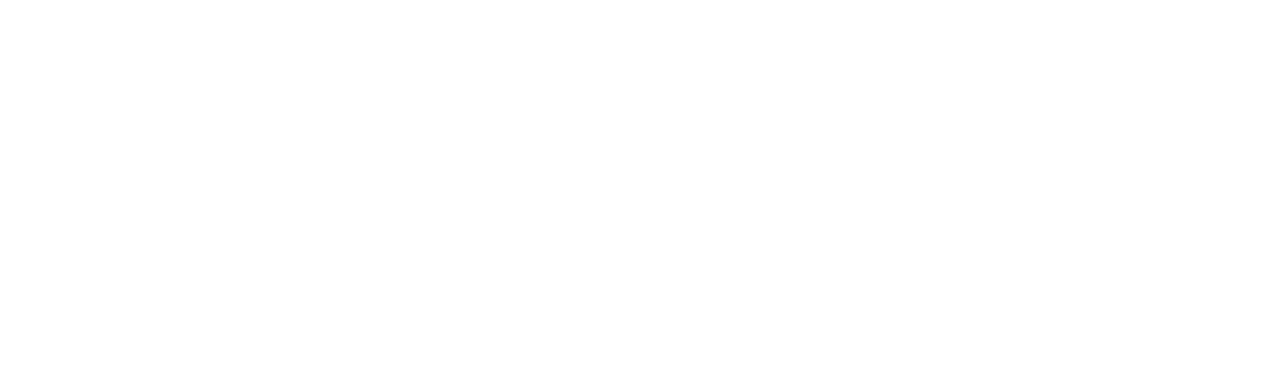
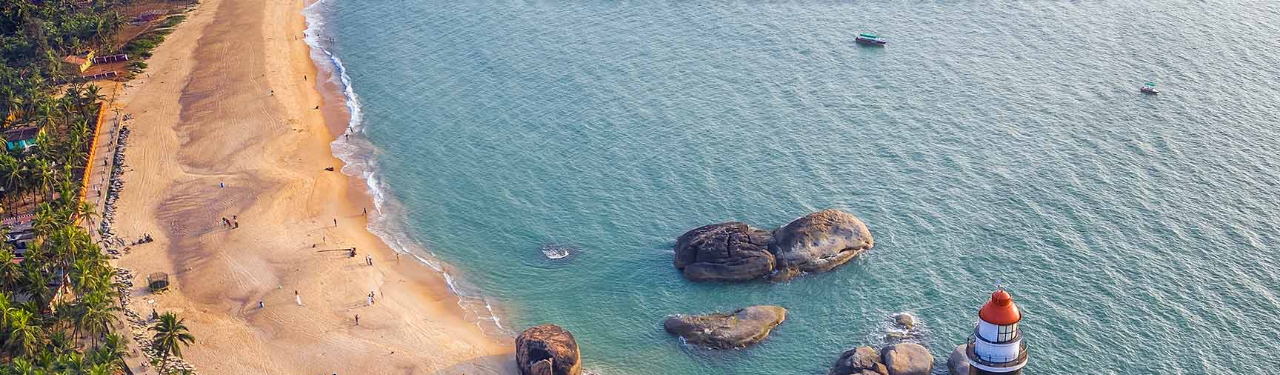
Before and after one commit to GouthamShiv/webstash-05, a plain HTML site: page app/index.html in a window 1280 px wide. Shown: the top 375 px of the page. Drawn offline with Linux system fonts and the light colour scheme.

Commit message:
webstash-05 - completed

```diff
--- a/app/index.html
+++ b/app/index.html
@@ -11,7 +11,8 @@
     <title>Blurry Loading</title>
 </head>
 <body>
-    <h1>Project Starter</h1>
+    <section class="bg"></section>
+    <div class="loading-text">0%</div>
     <script src="script.js"></script>
 </body>
 </html>
--- a/app/script.js
+++ b/app/script.js
@@ -0,0 +1,20 @@
+const img = document.querySelector(".bg");
+const loadText = document.querySelector(".loading-text");
+
+let load = 0;
+let timer = setInterval(blurring, 40);
+
+function blurring() {
+    load++;
+    if (load > 99) {
+        clearInterval(timer);
+    }
+    loadText.innerHTML = `${load}%`;
+    loadText.style.opacity = scale(load, 0, 100, 1, 0);
+    img.style.filter = `blur(${scale(load, 0, 100, 75, 0)}px)`;
+}
+
+// https://stackoverflow.com/questions/10756313/javascript-jquery-map-a-range-of-numbers-to-another-range-of-numbers
+function scale (number, inMin, inMax, outMin, outMax) {
+    return (number - inMin) * (outMax - outMin) / (inMax - inMin) + outMin;
+}
--- a/app/style.css
+++ b/app/style.css
@@ -1,16 +1,31 @@
-@import url('https://fonts.googleapis.com/css2?family=Roboto:wght@400;700&display=swap');
+@import url('https://fonts.googleapis.com/css?family=Ubuntu');
 
 * {
     box-sizing: border-box;
 }
 
 body {
-    font-family: 'Roboto', sans-serif;
+    font-family: 'Ubuntu', sans-serif;
     margin: 0;
     height: 100vh;
     display: flex;
-    flex-direction: column;
     align-items: center;
     justify-content: center;
     overflow: hidden;
 }
+
+.bg {
+    background: url('./img/LighthouseKarnataka.JPG') no-repeat center center/cover;
+    position: absolute;
+    top: 0;
+    left: 0;
+    width: 100vw;
+    height: 100vh;
+    z-index: -1;
+    filter: blur(0px);
+}
+
+.loading-text {
+    font-size: 50px;
+    color: black;
+}
```
Also changed, not shown: app/img/LighthouseKarnataka.JPG (added).
